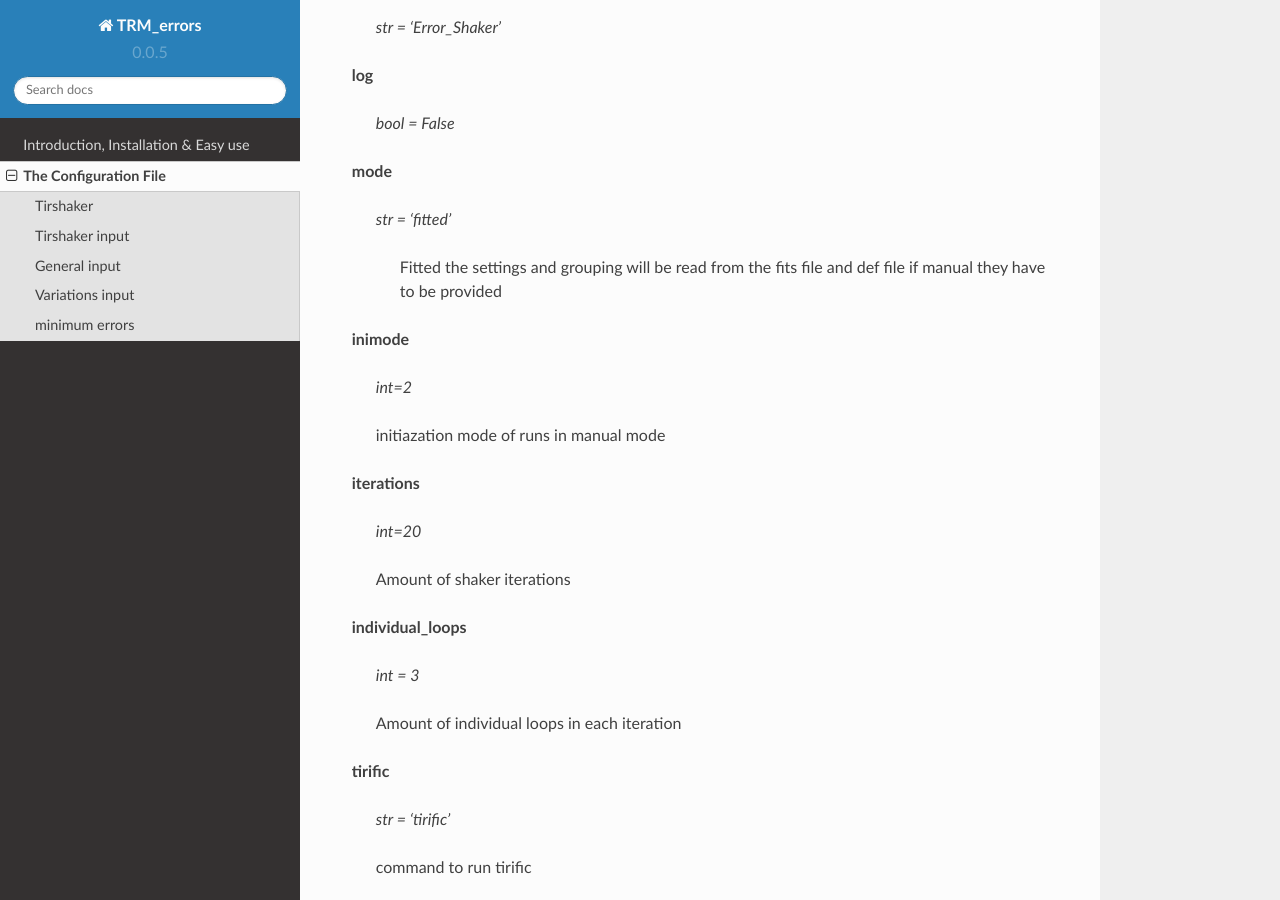
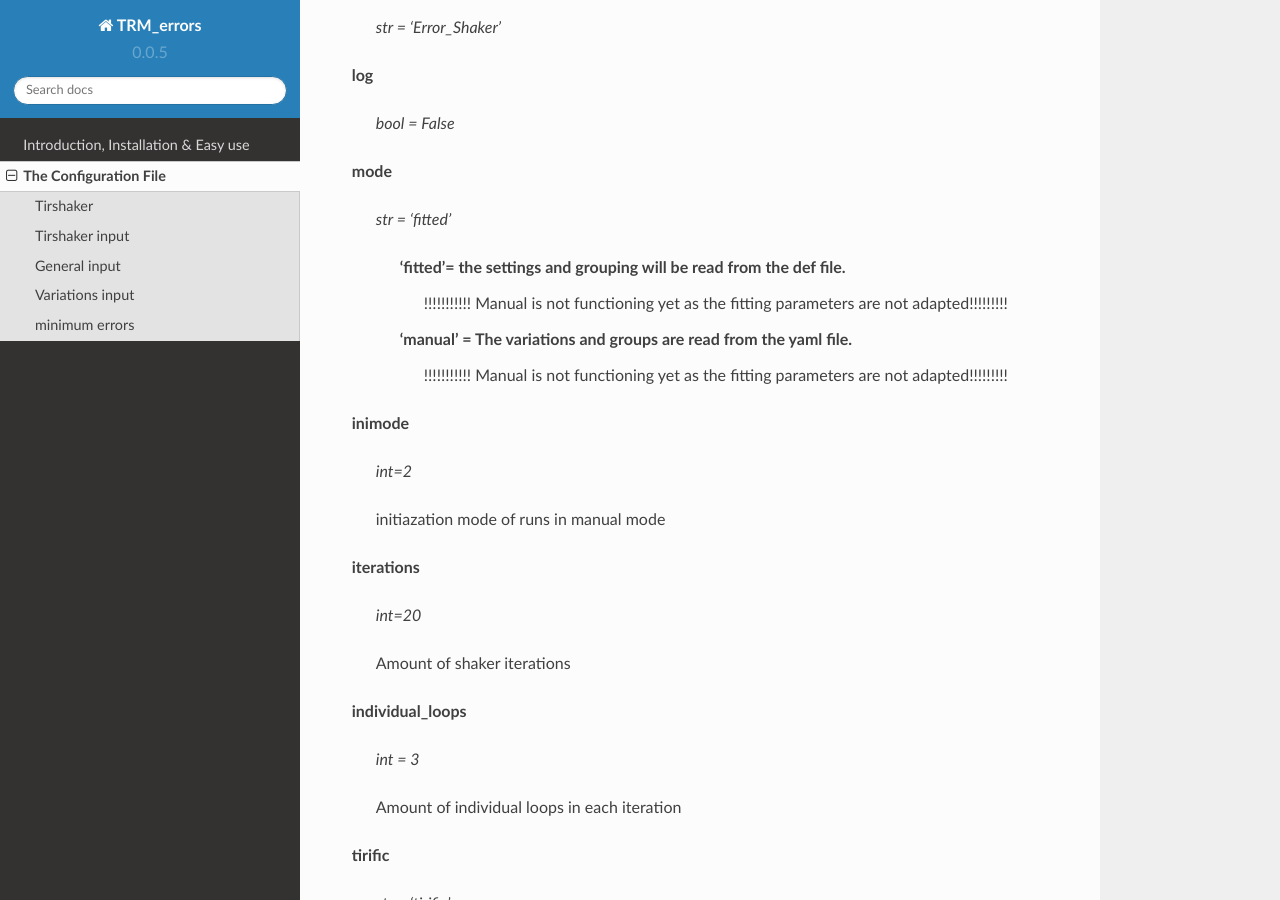
Before and after one commit to PeterKamphuis/TRM_Errors, a Sphinx documentation site: the page built from docs/source/Advanced.rst, in a window 1280 px wide and 900 px high, scrolled down 1235 px. Built offline with Sphinx 7.4.7 and the Read the Docs theme 2.0.0, drawn with Linux system fonts in a browser that asks for light colours; pages that are not in the unit, such as notebooks, are missing from menus.

```diff
--- a/docs/source/Advanced.rst
+++ b/docs/source/Advanced.rst
@@ -65,7 +65,10 @@
 
     *str = 'fitted'*
 
-     Fitted the settings and grouping will be read from the fits file and def file if manual they have to be provided
+     'fitted'= the settings and grouping will be read from the def file.
+      !!!!!!!!!!!  Manual is not functioning yet as the fitting parameters are not adapted!!!!!!!!!
+     'manual' = The variations and groups are read from the yaml file.
+       !!!!!!!!!!!  Manual is not functioning yet as the fitting parameters are not adapted!!!!!!!!!
 
 **inimode**
 
```
Also changed, not shown: 1 other file.
